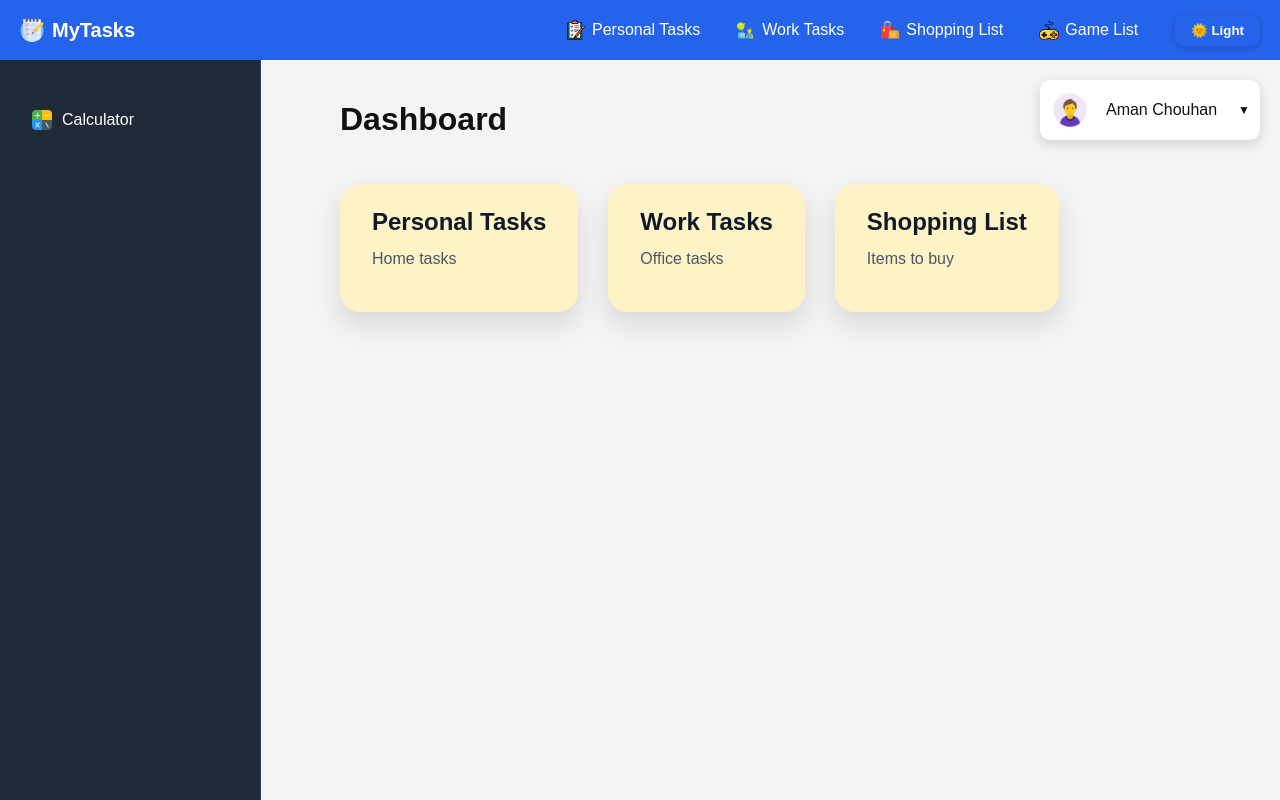
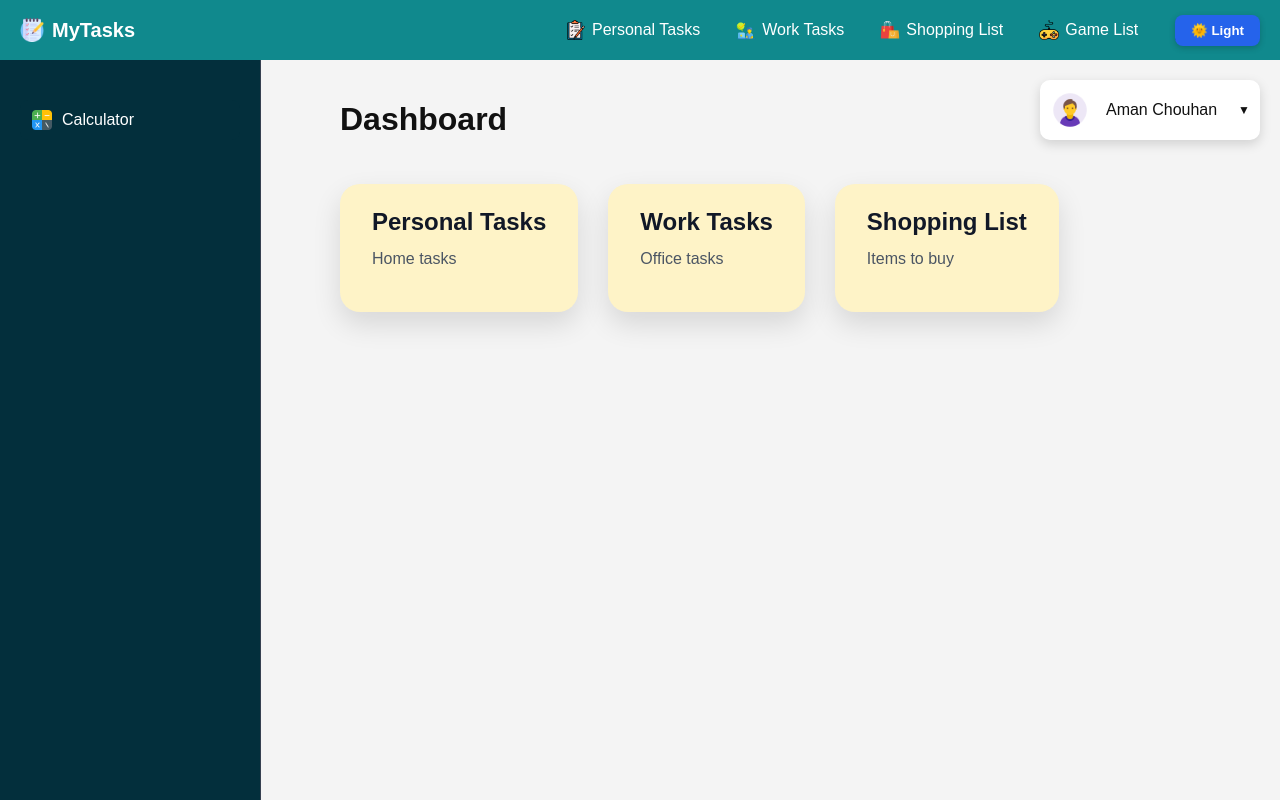
Before and after one commit to achouhan7477/next_to, a Next.js app: page / in a window 1280 px wide. Built offline with nearby package versions, Linux system fonts and the light colour scheme.

Commit message:
color changes done

```diff
--- a/src/app/globals.css
+++ b/src/app/globals.css
@@ -17,7 +17,7 @@ body.dark {
   align-items: center;
   justify-content: space-between;
   padding: 10px 20px;
-  background-color: #111827;
+  background-color: #10898d;
 }
 
 .logo {
@@ -54,7 +54,7 @@ body.dark {
   left: 0;
   right: 0;
   height: 60px;
-  background-color: #2563eb;
+  background-color: #10898d;
   color: #fff;
   display: flex;
   align-items: center;
@@ -95,7 +95,7 @@ body.dark {
   top: 60px;
   width: 220px;
   height: calc(100vh - 60px);
-  background: #1f2937;
+  background: #032f3c;
   color: #fff;
   padding: 20px;
   overflow: hidden;
@@ -125,7 +125,7 @@ body.dark {
   align-items: center;
   justify-content: flex-start;
   gap: 10px;
-  background: #2563eb;
+  background: #032f3c;
   border: none;
   color: #fff;
   padding: 10px 12px;
@@ -137,22 +137,22 @@ body.dark {
 
 .sidebar nav a:hover,
 .sidebar nav button:hover {
-  background-color: #1e40af;
+  background-color: #032f3c;
   transform: translateX(5px);
 }
 
 .sidebar nav a:focus,
 .sidebar nav button:focus {
   outline: none;
-  box-shadow: 0 0 0 2px #3b82f6;
+  box-shadow: 0 0 0 2px #032f3c;
 }
 
 .sidebar .calc-btn {
-  background: #1f2937;
+  background: #032f3c;
 }
 
 .sidebar .calc-btn:hover {
-  background: #1f2937;
+  background: #032f3c;
   transform: translateX(5px);
 }
 
```
